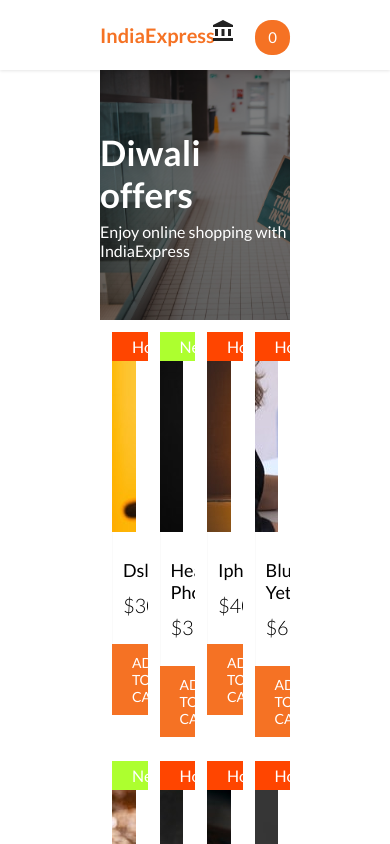
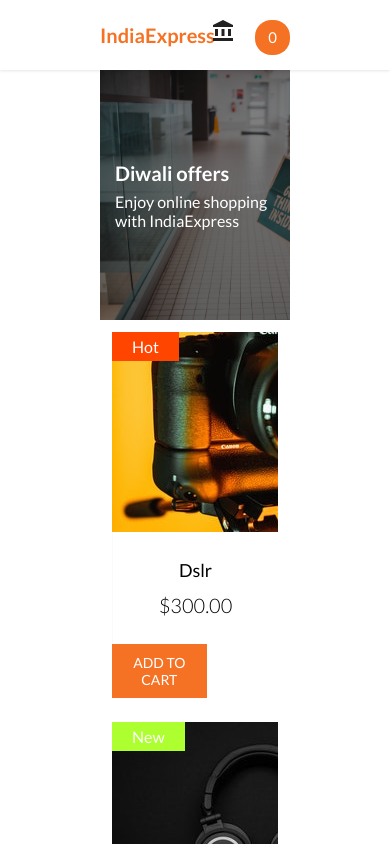
Before and after one commit to mohdarif123/E-Commerce, a React (Create React App) app: page / in a window 390 px wide. Shown: the top 844 px of the page. Built offline with nearby package versions, Linux system fonts and the light colour scheme.

Commit message:
make application responsive

```diff
--- a/src/App.css
+++ b/src/App.css
@@ -143,8 +143,8 @@
 }
 .add-to-cart {
   background: var(--minColor);
-  padding: 10px 20px;
-  width: 100%;
+  padding: 10px 10px;
+  width: 74%;
   color: var(--whiteColor);
   text-transform: uppercase;
   text-align: center;
@@ -291,3 +291,96 @@
   font-weight: bold;
   color: var(--minColor);
 }
+.empty {
+  padding: 10px 20px;
+}
+::-webkit-scrollbar-thumb:hover {
+  background: #ccc;
+}
+
+/* media query  */
+@media (max-width: 761px) {
+  .headerText {
+    padding: 0 15px;
+  }
+  .headerText h1 {
+    font-size: 20px;
+  }
+  .product {
+    flex-direction: column;
+  }
+  .product {
+    width: 100%;
+  }
+  .products {
+    flex-wrap: wrap;
+  }
+  .cart-container {
+    flex-direction: column;
+  }
+  .cart {
+    flex-direction: column;
+  }
+  .cart-details {
+    width: 100%;
+  }
+  .cart-image {
+    padding: 15px 0;
+  }
+  .cart-product-name {
+    width: 250px;
+    padding: 14px 15px;
+    font-size: 14px;
+    text-align: center;
+  }
+  .cart-product-price {
+    width: 120px;
+    padding: 14 15px;
+    font-weight: bold;
+    text-align: center;
+  }
+  .product-quantity {
+    display: inline-block;
+    padding: 14 15px;
+    font-size: 16px;
+    width: 70px;
+    text-align: center;
+  }
+  .product-total-price {
+    display: inline-block;
+    width: 150px;
+    padding: 14px 15px;
+    font-weight: bold;
+    color: #999;
+    text-align: center;
+  }
+  .cart-summary {
+    width: 100%;
+    margin-top: 20px;
+  }
+  .inc {
+    display: inline-block;
+    width: 40px;
+    height: 40px;
+    line-height: 40px;
+    text-align: center;
+    border: 1px solid #222;
+    border-radius: 50%;
+    cursor: pointer;
+    margin: 15px 0;
+  }
+  .dec {
+    display: inline-block;
+    width: 40px;
+    height: 40px;
+    line-height: 40px;
+    text-align: center;
+    border: 1px solid #222;
+    border-radius: 50%;
+    cursor: pointer;
+    margin: 15px 0;
+  }
+  .add-to-cart{
+    width: 57%;
+  }
+}
--- a/src/Global/ProductsContext.js
+++ b/src/Global/ProductsContext.js
@@ -68,6 +68,146 @@
       image: shoes,
       status: "hot",
     },
+    {
+      id: 9,
+      name: "watch",
+      Price: 1000,
+      image: watch,
+      status: "hot",
+    },
+    {
+      id: 10,
+      name: "watch",
+      Price: 9000,
+      image: watch,
+      status: "new",
+    },
+    {
+      id: 11,
+      name: "Perfume",
+      Price: 2000,
+      image: perfume,
+      status: "hot",
+    },
+    {
+      id: 12,
+      name: "Iphone",
+      Price: 90000,
+      image: iphone,
+      status: "new",
+    },
+    {
+      id: 14,
+      name: "Perfume",
+      Price: 2000,
+      image: perfume,
+      status: "hot",
+    },
+    {
+      id: 15,
+      name: "Iphone",
+      Price: 90000,
+      image: iphone,
+      status: "new",
+    },
+    {
+      id: 16,
+      name: "Rings",
+      Price: 300,
+      image: rings,
+      status: "hot",
+    },
+    {
+      id: 17,
+      name: "Watch",
+      Price: 900,
+      image: watch,
+      status: "hot",
+    },
+    {
+      id: 18,
+      name: "Shoes",
+      Price: 9000,
+      image: shoes,
+      status: "hot",
+    },
+    {
+      id: 19,
+      name: "Perfume",
+      Price: 2000,
+      image: perfume,
+      status: "hot",
+    },
+    {
+      id: 20,
+      name: "Iphone",
+      Price: 90000,
+      image: iphone,
+      status: "new",
+    },
+    {
+      id: 21,
+      name: "Perfume",
+      Price: 2000,
+      image: perfume,
+      status: "hot",
+    },
+    {
+      id: 17,
+      name: "Watch",
+      Price: 900,
+      image: watch,
+      status: "hot",
+    },
+    {
+      id: 18,
+      name: "Shoes",
+      Price: 9000,
+      image: shoes,
+      status: "hot",
+    },
+    {
+      id: 19,
+      name: "Perfume",
+      Price: 2000,
+      image: perfume,
+      status: "hot",
+    },
+    {
+      id: 20,
+      name: "Iphone",
+      Price: 90000,
+      image: iphone,
+      status: "new",
+    },
+    {
+      id: 21,
+      name: "Perfume",
+      Price: 2000,
+      image: perfume,
+      status: "hot",
+    },
+    {
+      id: 22,
+      name: "Perfume",
+      Price: 2000,
+      image: perfume,
+      status: "hot",
+    },
+    {
+      id: 23,
+      name: "Watch",
+      Price: 900,
+      image: watch,
+      status: "hot",
+    },
+    {
+      id: 24,
+      name: "Shoes",
+      Price: 9000,
+      image: shoes,
+      status: "hot",
+    },
   ]);
   return (
     <>
--- a/src/component/Cart.js
+++ b/src/component/Cart.js
@@ -21,20 +21,17 @@
     if (status === "success") {
       dispatch({ type: "EMPTY" });
       props.history.push(`/`);
-      toast.success(
-        "You have paid successfully now you can continue your shopping!",
-        {
+      toast("You have paid successfully now you can continue your shopping!", {
         position: toast.POSITION.TOP_RIGHT,
-        }
-      );
+      });
     } else {
     }
   };
   return (
     <div className="cart-container">
       <div className="cart-details" style={{ marginTop: "100px" }}>
-        {shoppingCart.length > 0
-          ? shoppingCart.map((cart) => (
+        {shoppingCart.length > 0 ? (
+          shoppingCart.map((cart) => (
             <div className="cart" key={cart.id}>
               <span className="cart-image">
                 {<img src={cart.image} alt="not found" />}
@@ -69,7 +66,9 @@
               </span>
             </div>
           ))
-          : "Sorry your cart is currently empty"}
+        ) : (
+          <div className="empty">Sorry your cart is currently empty</div>
+        )}
       </div>
       {shoppingCart.length > 0 ? (
         <div className="cart-summary">
@@ -100,6 +99,7 @@
       ) : (
         ""
       )}
+      <ToastContainer />
     </div>
   );
 };
```
Also changed, not shown: server.js (+5 -3 lines). Lines whose indentation alone changed are shown as unchanged.
